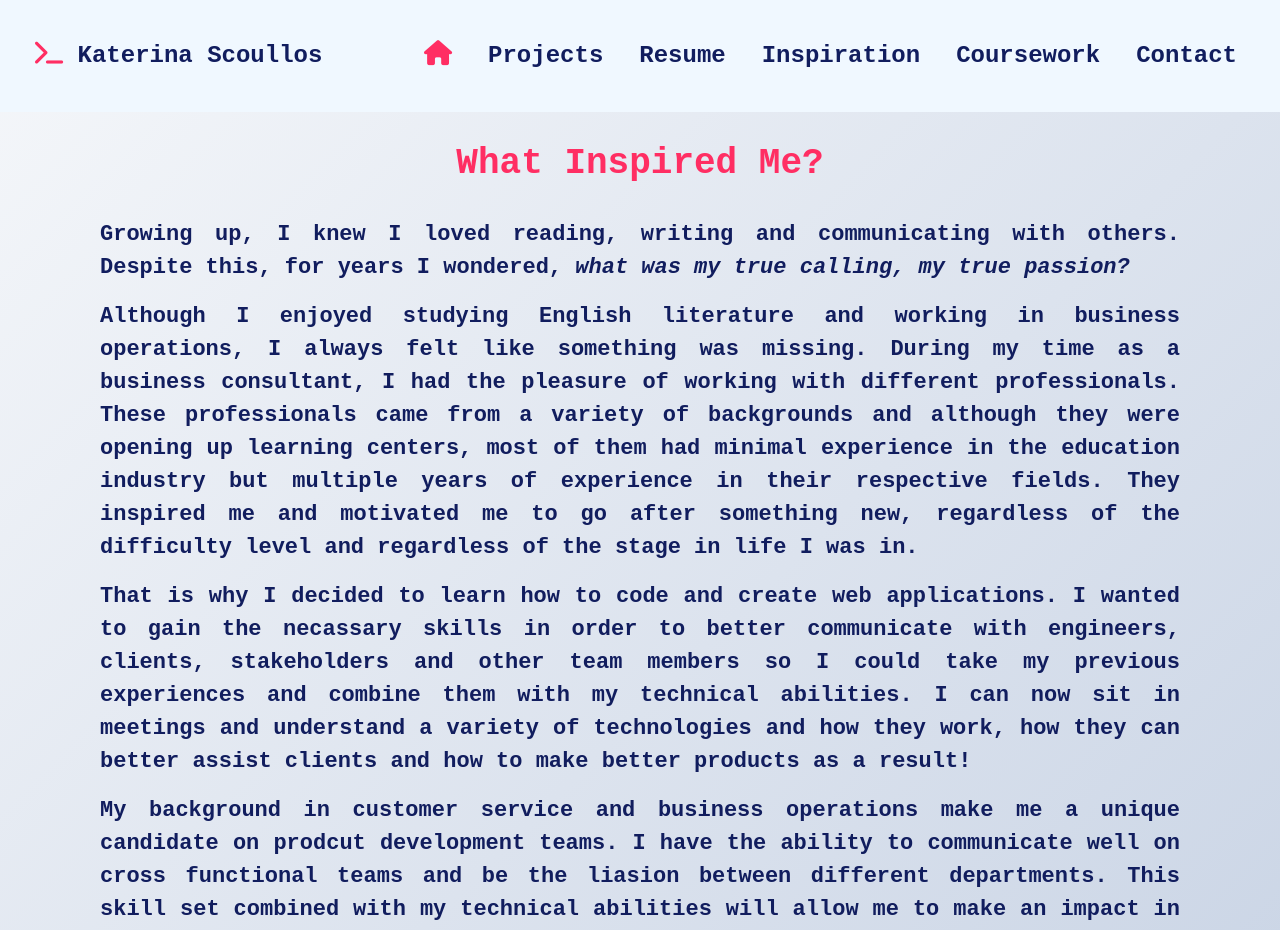
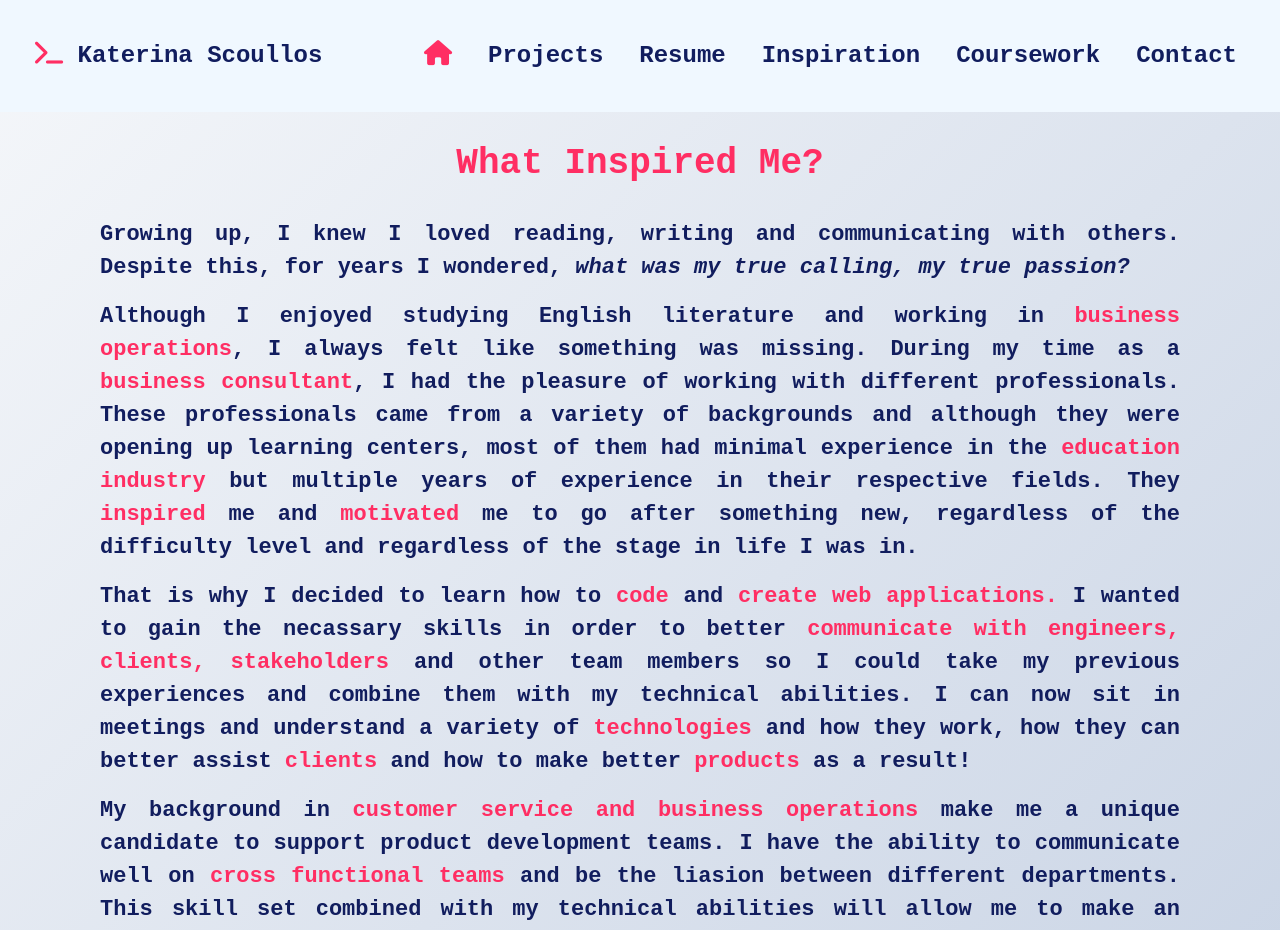
Before and after one commit to codingwithkat/Kats-Website, a React (Create React App) app: page /Inspiration in a window 1280 px wide. Shown: the top 930 px of the page. Built offline with nearby package versions, Linux system fonts and the light colour scheme.

Commit message:
add color to inspo page

```diff
--- a/src/components/Inspiration.js
+++ b/src/components/Inspiration.js
@@ -15,15 +15,15 @@ export const Inspiration = () => (
                         Despite this, for years I wondered, <em>what was my true calling, my true passion?</em> <br />
                     </p>
                     <p className="inspo-2">
-                        Although I enjoyed studying English literature and working in business operations, I always felt like something was missing. During my time as a business consultant, I had the pleasure of working with different professionals. These professionals came from a variety of backgrounds and although they were opening up learning centers, most of them had minimal experience in the education industry but multiple years of experience in their respective fields. They inspired me and motivated me to go after something new, regardless of the difficulty level and regardless of the stage in life I was in.
+                        Although I enjoyed studying English literature and working in <strong>business operations</strong>, I always felt like something was missing. During my time as a <strong>business consultant</strong>, I had the pleasure of working with different professionals. These professionals came from a variety of backgrounds and although they were opening up learning centers, most of them had minimal experience in the <strong>education industry</strong> but multiple years of experience in their respective fields. They <strong>inspired</strong> me and <strong>motivated</strong> me to go after something new, regardless of the difficulty level and regardless of the stage in life I was in.
                     </p>
                 </Col>
             </Row>
             <p className="inspo-3">
-                That is why I decided to learn how to code and create web applications. I wanted to gain the necassary skills in order to better communicate with engineers, clients, stakeholders and other team members so I could take my previous experiences and combine them with my technical abilities. I can now sit in meetings and understand a variety of technologies and how they work, how they can better assist clients and how to make better products as a result!</p>
+                That is why I decided to learn how to <strong>code</strong> and <strong>create web applications.</strong> I wanted to gain the necassary skills in order to better <strong>communicate with engineers, clients, stakeholders</strong> and other team members so I could take my previous experiences and combine them with my technical abilities. I can now sit in meetings and understand a variety of <strong>technologies</strong> and how they work, how they can better assist <strong>clients</strong> and how to make better <strong>products</strong> as a result!</p>
 
             <p className="inspo-4">
-                My background in customer service and business operations make me a unique candidate on prodcut development teams. I have the ability to communicate well on cross functional teams and be the liasion between different departments. This skill set combined with my technical abilities will allow me to make an impact in technology by helping create better products for consumers! The combination of skills I have amassed in the workforce, prepared me to make this pivot. I have taken a variety of courses and attended workshops to build my skills in this area. <strong> With every lesson and line of code, I know more than ever, that this is what I was meant to do.</strong>
+                My background in <strong>customer service and business operations</strong> make me a unique candidate to support product development teams. I have the ability to communicate well on <strong>cross functional teams</strong> and be the liasion between different departments. This skill set combined with my technical abilities will allow me to make an impact in technology by helping create better <strong>products for consumers! </strong>The combination of skills I have amassed in the workforce, prepared me to make this pivot. I have taken a variety of <strong>courses</strong> and attended workshops to build my skills in this area. <strong> With every lesson and line of code, I know more than ever, that this is what I was meant to do.</strong>
             </p>
             <p className="conclusion">
                 I never thought my journey would take me in this direction, but I am so glad it did.<span>💫</span>
--- a/src/components/Projects.js
+++ b/src/components/Projects.js
@@ -22,6 +22,8 @@ export const Projects = () => (
                 </p>
                 <a href="http://comicsans-app.herokuapp.com/" className="btn btn-primary">Comic Sans Website</a>
                 <a href="https://github.com/comic-sans-app/web-app" className="btn btn-primary">github</a>
+                <a href="https://www.youtube.com/watch?v=7QphsCTc4gA&list=PLx0iOsdUOUmnwv1vrUcoOhP736-omYGMN&index=7" className="btn btn-primary">YouTube</a>
+
             </div>
             </div>
         </div>
--- a/src/css/Inspiration.css
+++ b/src/css/Inspiration.css
@@ -49,3 +49,7 @@ h3 {
     margin-right: auto;
     border-radius: 15px;
 }
+
+strong {
+    color: #ff2e63;
+}
```
Also changed, not shown: 1 other file (tests, documents, lock files or other folders).
